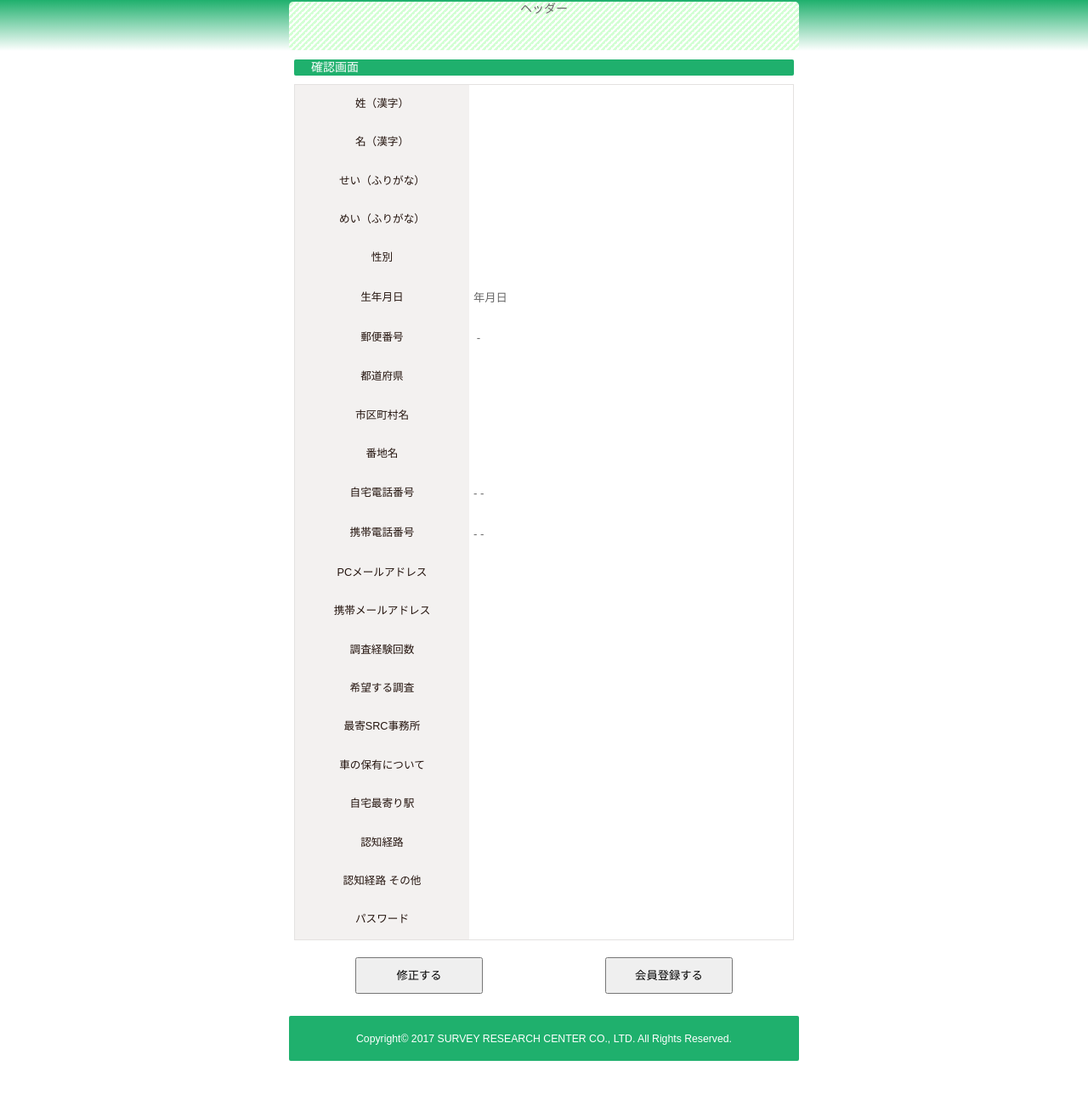
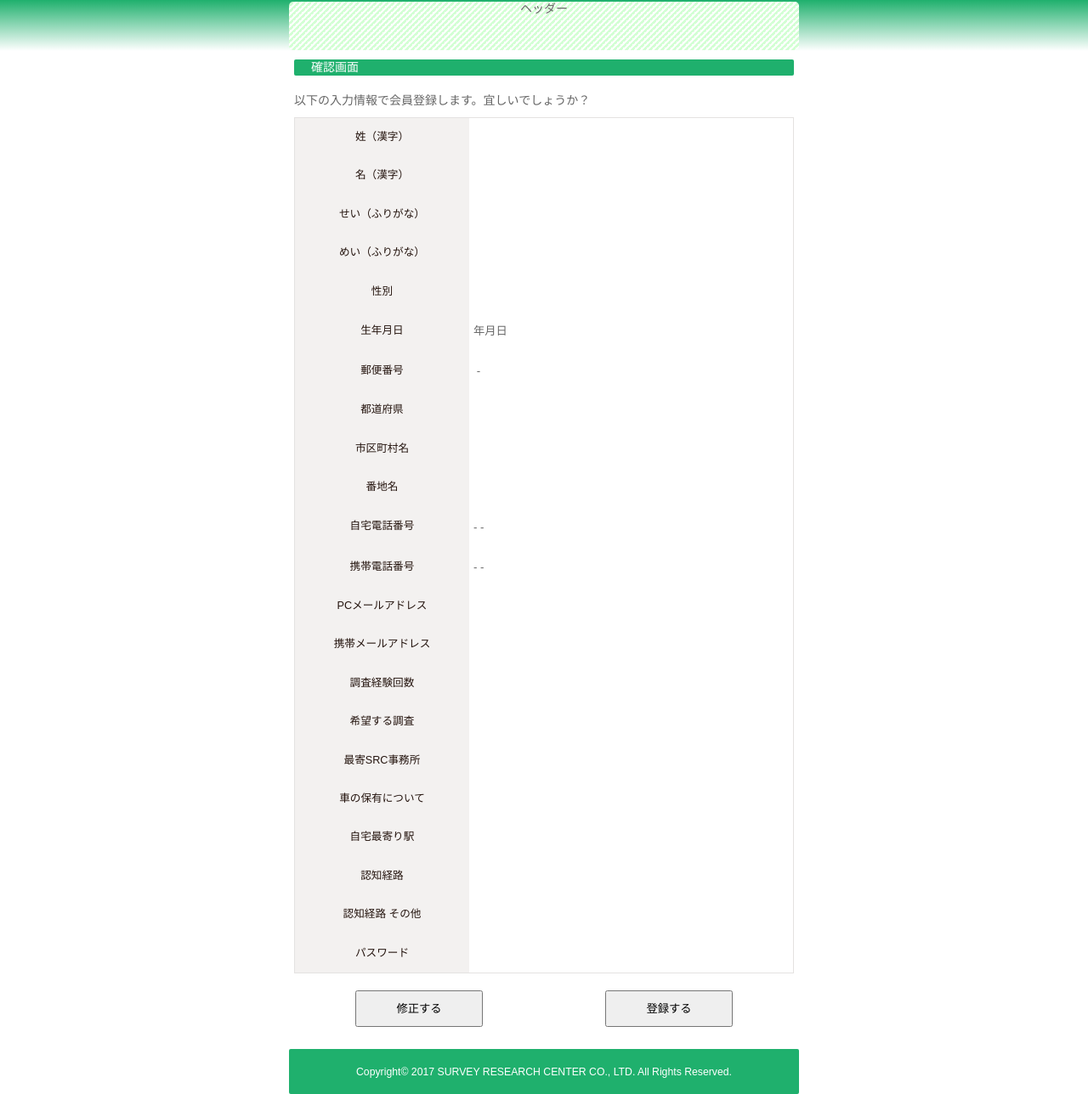
Before and after one commit to Ogahara0130/adduser, a Rails app: page /confirm in a window 1280 px wide. Shown: the whole page at 85% size. Before the commit the page ends 1249 px from the top, so only its background shows below. Run offline with Rails 7, Linux system fonts and the light colour scheme; style sheets or scripts are compiled from the project's sources; some libraries are stand-ins or nearby versions.

Commit message:
修正画面文言追加

```diff
--- a/app/views/homes/confirm.html.erb
+++ b/app/views/homes/confirm.html.erb
@@ -21,10 +21,8 @@
     <div id="contents">
       <section>
         <h2>確認画面</h2>
+        <div>以下の入力情報で会員登録します。宜しいでしょうか？</div>
         <p>
-          <script type="text/javascript">
-            console.log('javascript')
-          </script>
           <form name="form1" method="post">
             <table class="ta1" border="1" cellpadding="5" width="100%">
               <tbody>
@@ -123,7 +121,7 @@
               <tbody>
                 <tr align="center">
                 <td style="width:150px; padding-top:15px; padding-bottom:15px;"><input type="submit" name="edit" value="修正する" style="width:150px "></td>
-                  <td style="width:150px; padding-top:15px; padding-bottom:15px;"><input type="submit" name="sub1" value="会員登録する" style="width:150px "></td>
+                  <td style="width:150px; padding-top:15px; padding-bottom:15px;"><input type="submit" name="sub1" value="登録する" style="width:150px "></td>
                 </tr>
               </tbody>
             </table>
```
